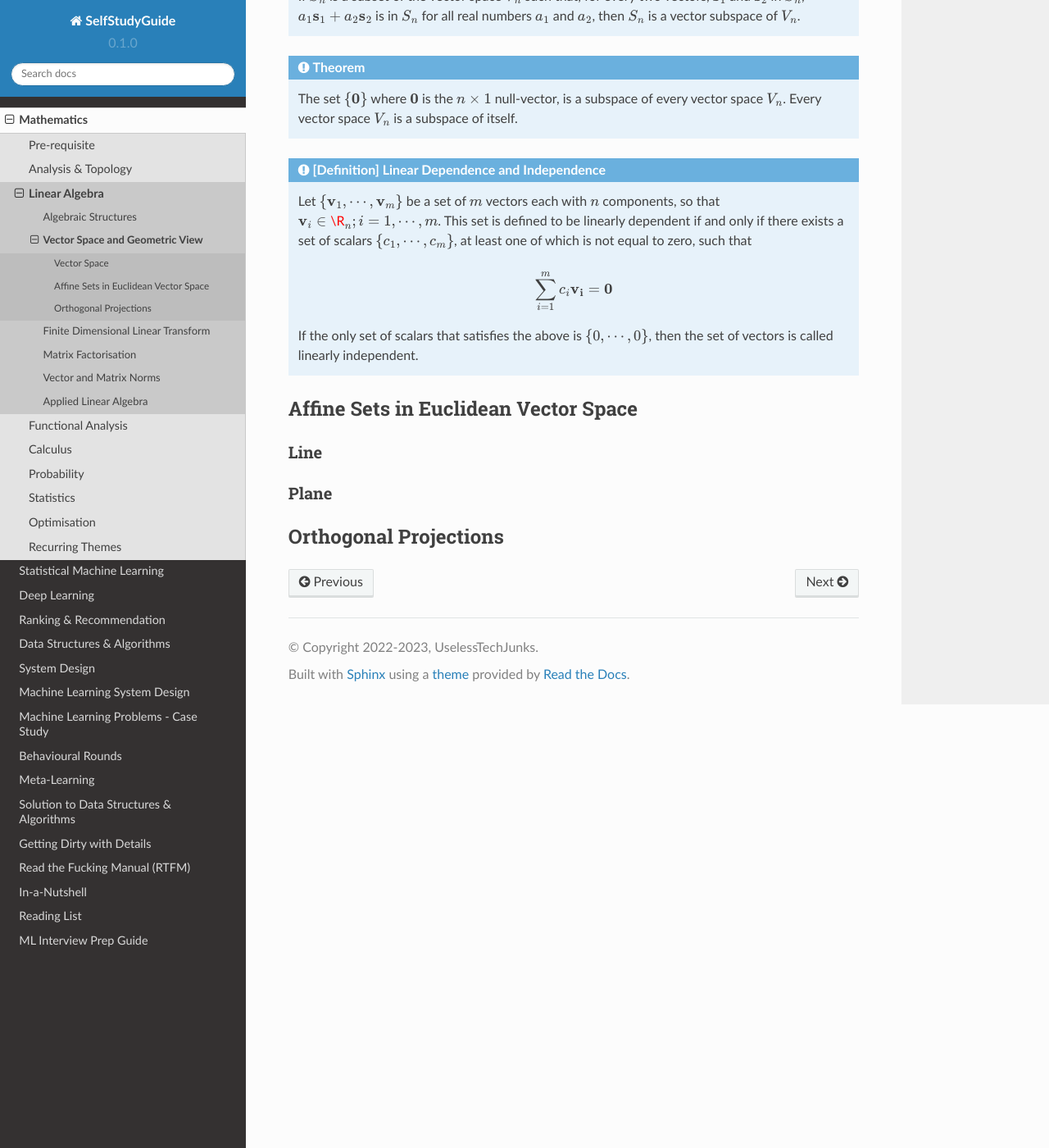
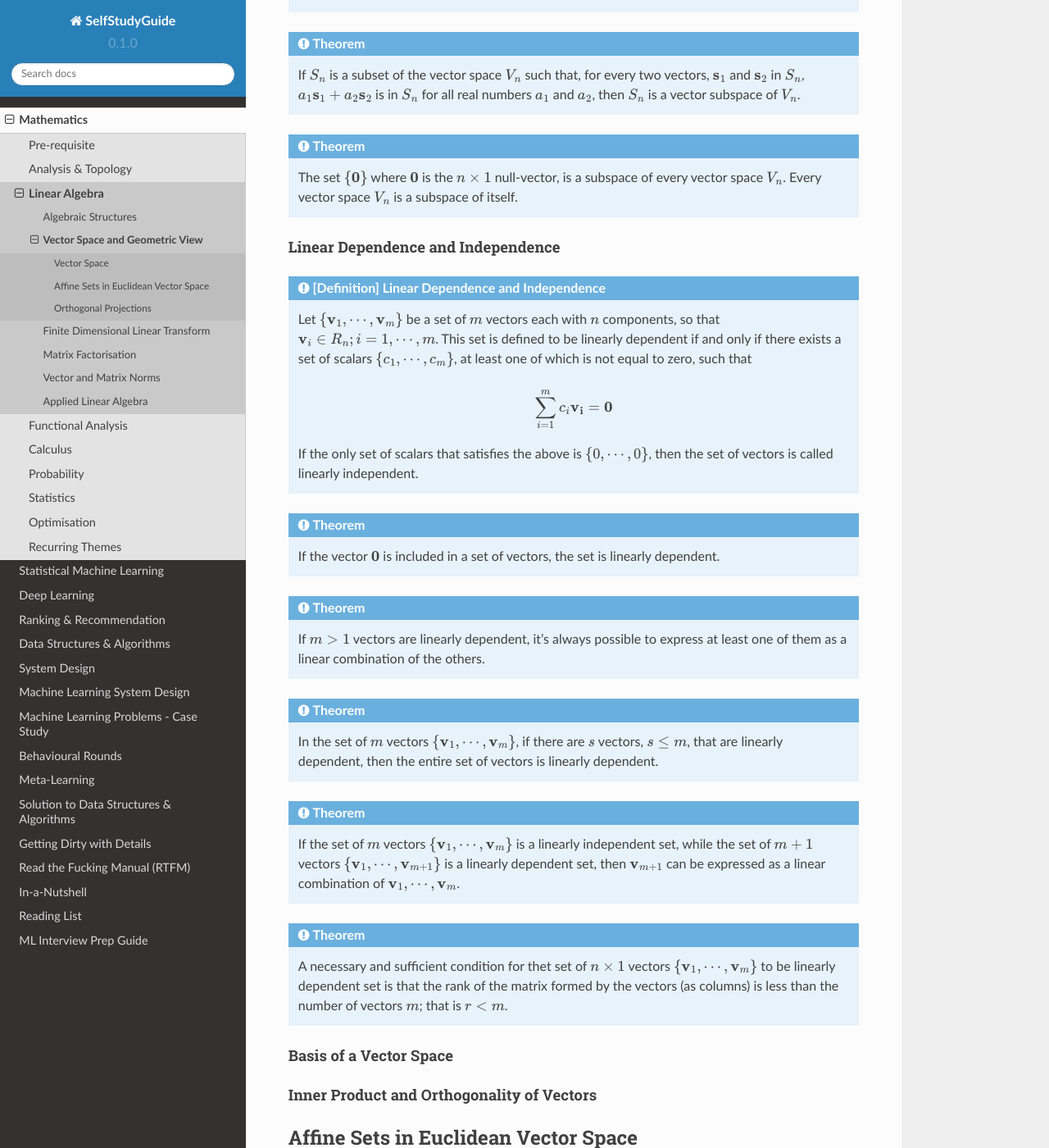
Before and after one commit to uselesstechjunks/leetcode, a Sphinx documentation site: the page built from docs/source/math/linalg/vecspace.rst, in a window 1280 px wide and 1400 px high, scrolled down 1791 px. Shown: the whole window at 82% size. Built offline with Sphinx 7.4.7 and the Read the Docs theme 2.0.0, drawn with Linux system fonts in a browser that asks for light colours; some of the changed text lies outside the part shown.

Commit message:
Update vecspace.rst

```diff
--- a/docs/source/math/linalg/vecspace.rst
+++ b/docs/source/math/linalg/vecspace.rst
@@ -41,6 +41,8 @@ Euclidean Vector Space
 ================================================================================
 These defintions and theorems are based on Graybill.
 
+Vector Space
+-------------------------------------------------------------------------------
 .. admonition:: [Definition] n-component Vector
 
 	Let :math:`n` be a positive integer and let :math:`a_1,\cdots,a_n` be elements from :math:`\mathcal{F}`. The ordered :math:`n`-tuple :math:`\mathbf{a}=(a_1,\cdots,a_n)^T` is defined as n-component (or :math:`n\times 1` vector)
@@ -52,6 +54,8 @@ These defintions and theorems are based on Graybill.
 
 	Let :math:`R_n` be the set of all :math:`n\times 1` vectors for a fixed positive integer :math:`n`. Then :math:`R_n` is a vector space.
 
+Vector Subspace
+-------------------------------------------------------------------------------
 .. admonition:: [Definition] Vector Subspace
 
 	Let :math:`S_n` be the subset of vectors in the vector space :math:`V_n`. If the set :math:`S_n` itself is a vector space, then :math:`S_n` is called a vector subspace of :math:`V_n`.
@@ -64,13 +68,41 @@ These defintions and theorems are based on Graybill.
 
 	The set :math:`\{\mathbf{0}\}` where :math:`\mathbf{0}` is the :math:`n\times 1` null-vector, is a subspace of every vector space :math:`V_n`. Every vector space :math:`V_n` is a subspace of itself.
 
+Linear Dependence and Independence
+-------------------------------------------------------------------------------
 .. admonition:: [Definition] Linear Dependence and Independence
 
-	Let :math:`\{\mathbf{v}_1,\cdots,\mathbf{v}_m\}` be a set of :math:`m` vectors each with :math:`n` components, so that :math:`\mathbf{v}_i\in\R_n;i=1,\cdots,m`. This set is defined to be linearly dependent if and only if there exists a set of scalars :math:`\{c_1,\cdots,c_m\}`, at least one of which is not equal to zero, such that
+	Let :math:`\{\mathbf{v}_1,\cdots,\mathbf{v}_m\}` be a set of :math:`m` vectors each with :math:`n` components, so that :math:`\mathbf{v}_i\in R_n;i=1,\cdots,m`. This set is defined to be linearly dependent if and only if there exists a set of scalars :math:`\{c_1,\cdots,c_m\}`, at least one of which is not equal to zero, such that
 
 	.. math:: \sum_{i=1}^m c_i\mathbf{v_i}=\mathbf{0}
 
 	If the only set of scalars that satisfies the above is :math:`\{0,\cdots,0\}`, then the set of vectors is called linearly independent.
+
+.. admonition:: Theorem
+
+	If the vector :math:`\mathbf{0}` is included in a set of vectors, the set is linearly dependent.
+
+.. admonition:: Theorem
+
+	If :math:`m > 1` vectors are linearly dependent, it's always possible to express at least one of them as a linear combination of the others.
+
+.. admonition:: Theorem
+
+	In the set of :math:`m` vectors :math:`\{\mathbf{v}_1,\cdots,\mathbf{v}_m\}`, if there are :math:`s` vectors, :math:`s\le m`, that are linearly dependent, then the entire set of vectors is linearly dependent.
+
+.. admonition:: Theorem
+
+	If the set of :math:`m` vectors :math:`\{\mathbf{v}_1,\cdots,\mathbf{v}_m\}` is a linearly independent set, while the set of :math:`m+1` vectors :math:`\{\mathbf{v}_1,\cdots,\mathbf{v}_{m+1}\}` is a linearly dependent set, then :math:`\mathbf{v}_{m+1}` can be expressed as a linear combination of :math:`\mathbf{v}_1,\cdots,\mathbf{v}_m`.
+
+.. admonition:: Theorem
+
+	A necessary and sufficient condition for thet set of :math:`n\times 1` vectors :math:`\{\mathbf{v}_1,\cdots,\mathbf{v}_m\}` to be linearly dependent set is that the rank of the matrix formed by the vectors (as columns) is less than the number of vectors :math:`m`; that is :math:`r < m`.
+
+Basis of a Vector Space
+-------------------------------------------------------------------------------
+Inner Product and Orthogonality of Vectors
+-------------------------------------------------------------------------------
+
 
 ********************************************************************************
 Affine Sets in Euclidean Vector Space
```
